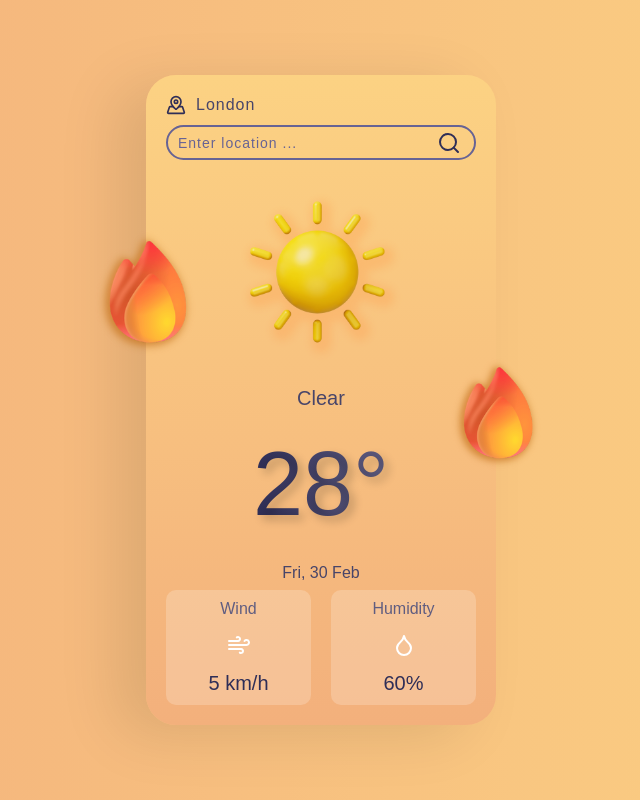
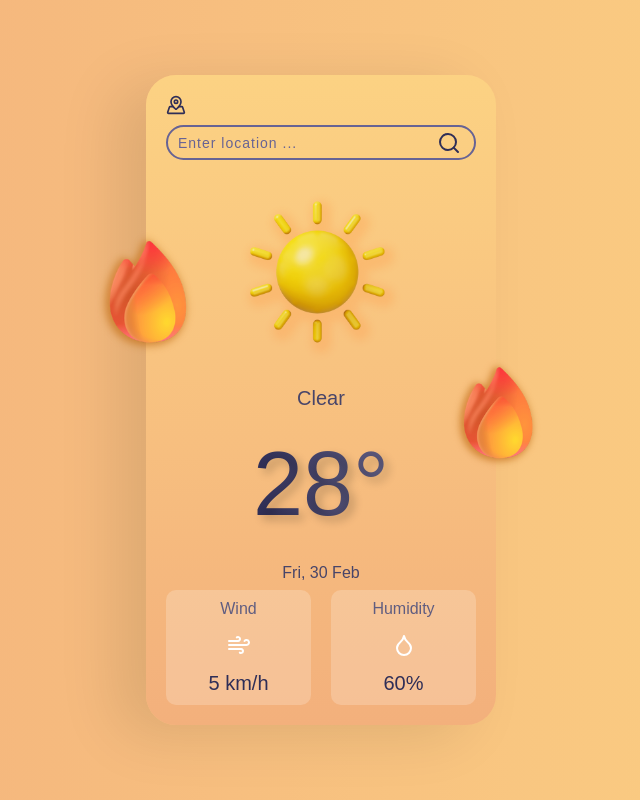
Before and after one commit to cmtayl0r/cats-and-dogs, a React (Vite) app: page / in a window 1280 px wide. Shown: the whole page, without its empty margins (319-959 px from the left). Built offline with nearby package versions, Linux system fonts and the light colour scheme; no server answers; a web font is replaced by a local one.

Commit message:
Add useFetchData hook for API calls and integrate with WeatherApp component

```diff
--- a/package.json
+++ b/package.json
@@ -10,6 +10,7 @@
     "preview": "vite preview"
   },
   "dependencies": {
+    "axios": "^1.7.9",
     "lucide-react": "^0.475.0",
     "react": "^19.0.0",
     "react-dom": "^19.0.0"
--- a/src/components/layout/WeatherApp.jsx
+++ b/src/components/layout/WeatherApp.jsx
@@ -1,13 +1,33 @@
+// Dependencies
+import { useState } from "react";
 import sunny from "../../assets/images/sunny.png";
 import cloudy from "../../assets/images/cloudy.png";
 import rainy from "../../assets/images/rainy.png";
 import snowy from "../../assets/images/snowy.png";
 import loadingGif from "../../assets/images/loading.gif";
-import { useState, useEffect } from "react";
 import { MapPinned, Search, Wind, Droplet } from "lucide-react";
+
+// Local scoped styles
 import styles from "./WeatherApp.module.css";
 
+// Hooks
+import useFetchData from "../../hooks/useFetchData";
+
+// 53901fa0797c3c9403358b2d02c1f9c8
+//'api.openweathermap.org/geo/1.0/direct?q=${"Berlin"}&limit=1&appid=53901fa0797c3c9403358b2d02c1f9c8'
+
 function WeatherApp() {
+  const [query, setQuery] = useState("");
+
+  // TODO: Debounce hook for debouncedQuery
+
+  const API_KEY = "53901fa0797c3c9403358b2d02c1f9c8";
+  const { data, isLoading, error } = useFetchData(
+    "https://api.openweathermap.org/data/2.5/weather?q=Berlin&appid=${API_KEY}"
+  );
+
+  console.log(data);
+
   return (
     <div className={styles.container}>
       <div className={styles["weather-app"]}>
@@ -15,7 +35,7 @@ function WeatherApp() {
         <div className={styles["search"]}>
           <div className={styles["search__top"]}>
             <MapPinned size={20} className={styles["icon"]} />
-            <span className={styles["search__location"]}>London</span>
+            <span className={styles["search__location"]}>{data.name}</span>
           </div>
           <div className={styles["search__input"]}>
             <input type="text" placeholder="Enter location ..." />
--- /dev/null
+++ b/src/hooks/useFetchData.js
@@ -0,0 +1,59 @@
+import { useEffect, useState } from "react";
+import axios from "axios"; // Import axios for HTTP requests
+
+function useFetchData(url) {
+  // 01 - STATE
+
+  const [data, setData] = useState([]);
+  const [isLoading, setIsLoading] = useState(false);
+  const [error, setError] = useState("");
+
+  // 02 - EFFECTS
+
+  useEffect(() => {
+    // Create a cancel token to cancel the request if needed
+    const source = axios.CancelToken.source();
+
+    async function fetchData() {
+      try {
+        setIsLoading(true); // Set loading state to true before making the request
+        setError(""); // Clear any previous errors
+
+        const response = await axios.get(url, {
+          cancelToken: source.token, // Attach the cancel token to the request
+        });
+
+        if (response.data.Response === "False") {
+          // If the API response indicates a failure, throw a custom error
+          throw new Error("🤷 Results not found!");
+        }
+
+        setData(response.data); // Set the fetched data to state
+        setError(""); // Clear any errors if the data fetch was successful
+      } catch (error) {
+        if (axios.isCancel(error)) {
+          // If the error is due to the request being canceled, handle it separately
+          console.log("Request canceled", error.message);
+        } else {
+          // Handle any other errors that occur
+          setError(error.response ? error.response.data.error : error.message);
+        }
+      } finally {
+        // Always set loading to false once the request is complete
+        setIsLoading(false);
+      }
+    }
+
+    fetchData(); // Call the function to fetch data
+
+    return () => {
+      // Cleanup: cancel the request if the component is unmounted or the effect is re-run
+      source.cancel("Operation canceled by the user.");
+    };
+  }, [url]); // Dependency array: Effect runs whenever the URL changes
+
+  // Return an object containing the fetched data, loading status, and error message
+  return { data, isLoading, error };
+}
+
+export default useFetchData;
```
Also changed, not shown: 2 other files (tests, documents, lock files or other folders).
